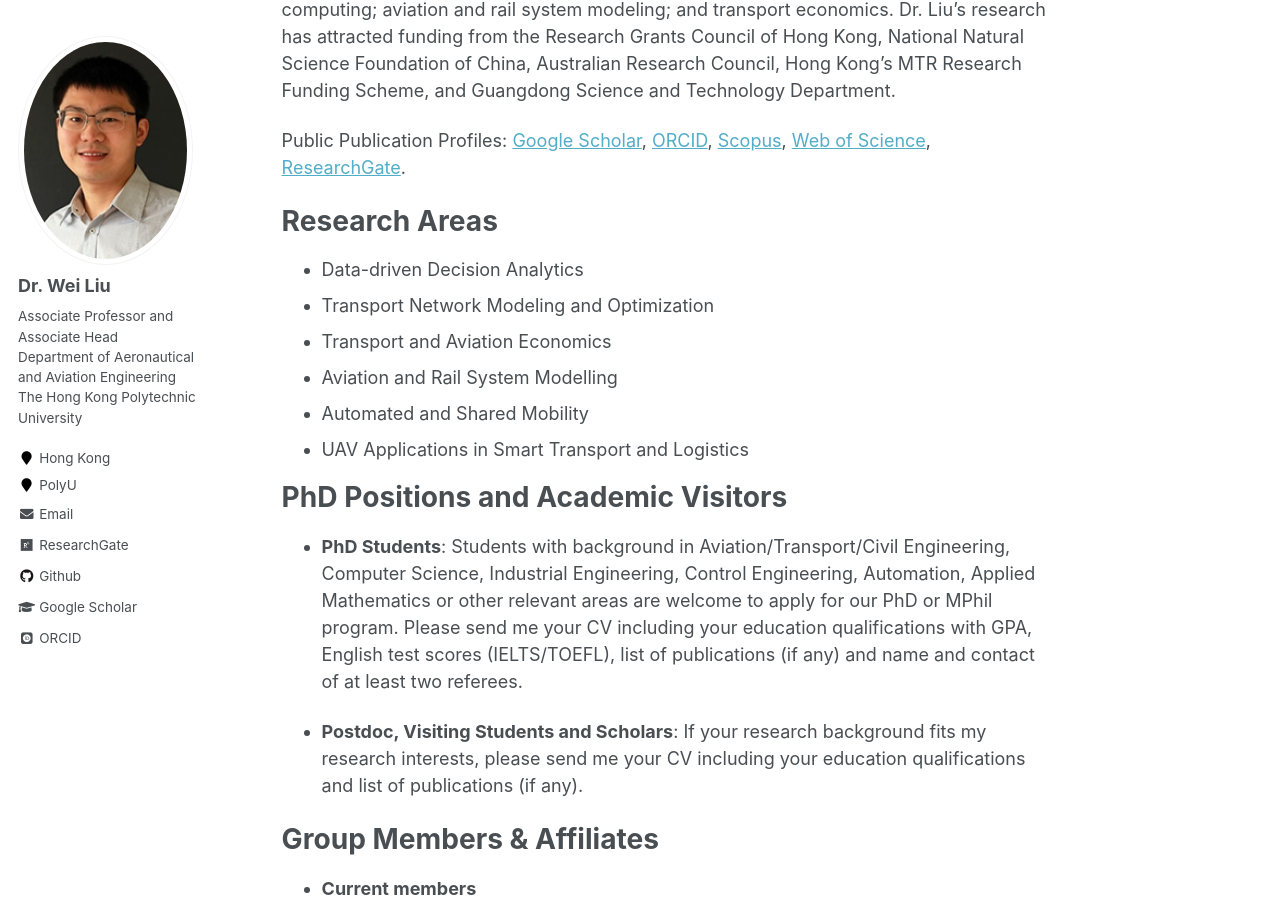
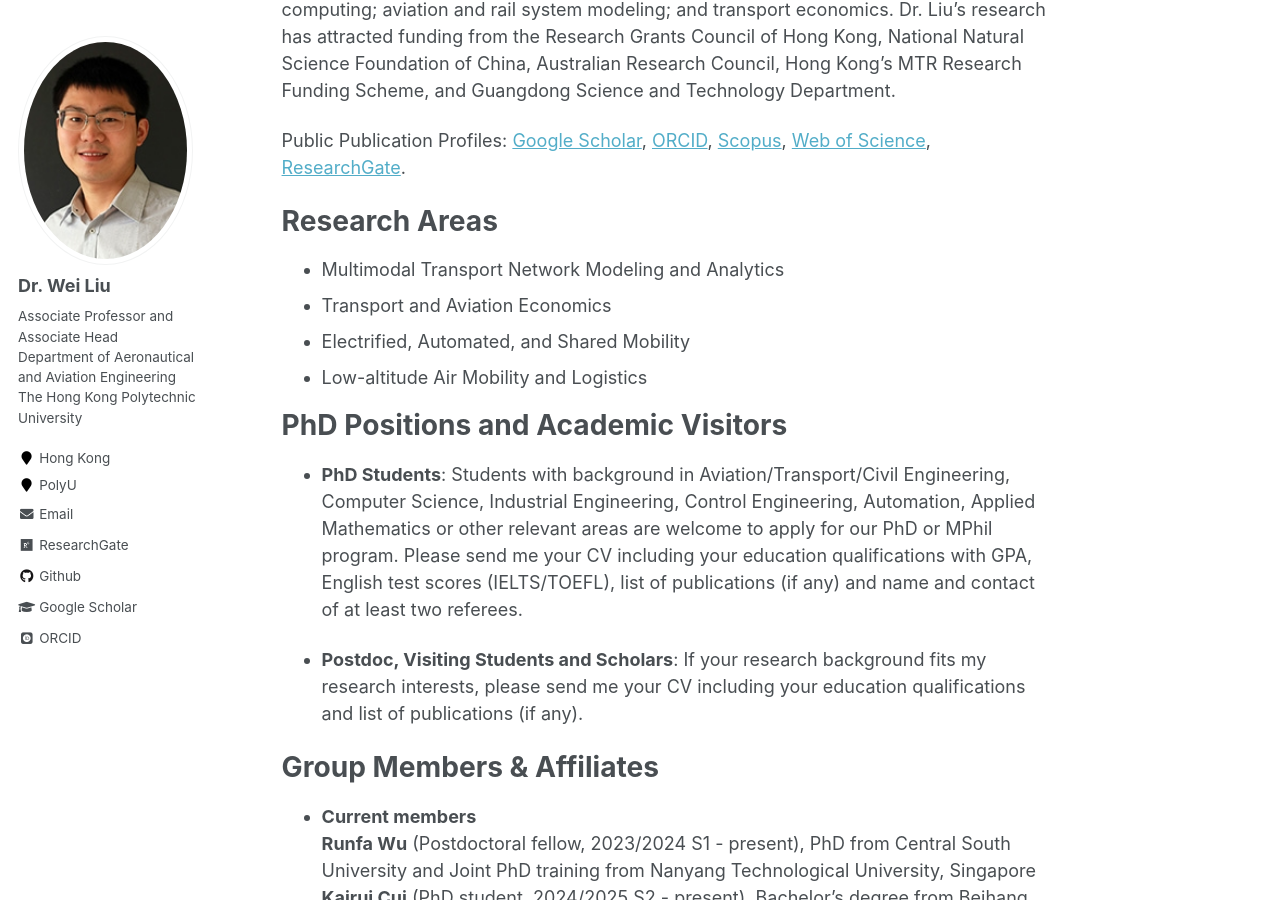
Before and after one commit to weiliu2016/weiliu2016.github.io, a Jekyll site: the page built from _pages/about.md, in a window 1280 px wide and 900 px high, scrolled down 434 px. Built offline with Jekyll 4.4.1, drawn with Linux system fonts in a browser that asks for light colours; some web fonts are replaced; formulas are drawn with MathJax 3.

Commit message:
Update about.md

```diff
--- a/_pages/about.md
+++ b/_pages/about.md
@@ -14,12 +14,10 @@ Public Publication Profiles: [Google Scholar](https://scholar.google.com/citatio
 
 Research Areas
 ======
-- Data-driven Decision Analytics
-- Transport Network Modeling and Optimization
+- Multimodal Transport Network Modeling and Analytics
 - Transport and Aviation Economics
-- Aviation and Rail System Modelling
-- Automated and Shared Mobility
-- UAV Applications in Smart Transport and Logistics
+- Electrified, Automated, and Shared Mobility
+- Low-altitude Air Mobility and Logistics
 
 PhD Positions and Academic Visitors
 ======
```
